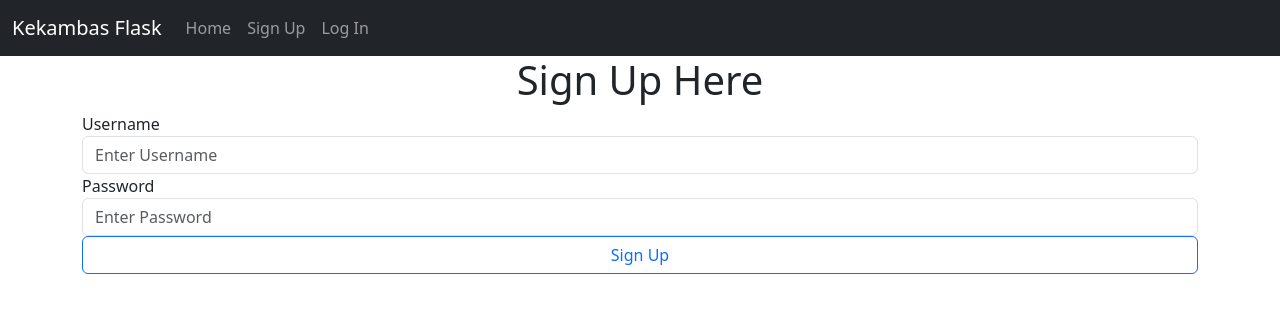
After one commit to bstanton773/kekambas-125_flask_intro, a Flask app: page /signup in a window 1280 px wide. The commit adds this page. Shown: the top 313 px of the page. Run offline with Flask 3, Linux system fonts and the light colour scheme.

Commit message:
Added base.html for template inheritance + signup route and template

```diff
--- a/app/routes.py
+++ b/app/routes.py
@@ -7,7 +7,6 @@ def index():
     countries = ['United States', 'Canada', 'Mexico', 'France', 'Egypt', 'China']
     return render_template('index.html', first_name='David', countries=countries)
 
-@app.route('/new')
-def new():
-    name = 'Brian' + ' ' + 'Stanton'
-    return f'This is a new route! How are you, {name}?'
+@app.route('/signup')
+def signup():
+    return render_template('signup.html')
--- /dev/null
+++ b/app/templates/base.html
@@ -0,0 +1,31 @@
+<!DOCTYPE html>
+<html lang="en">
+<head>
+    <meta charset="UTF-8">
+    <meta name="viewport" content="width=device-width, initial-scale=1.0">
+    <title>Flask Intro | {% block title %} Base {% endblock %}</title>
+    <link rel="stylesheet" href="https://cdn.jsdelivr.net/npm/bootstrap@5.3.1/dist/css/bootstrap.min.css">
+</head>
+<body>
+
+    {% include 'nav.html' %}
+
+    <div class="row">
+        <div class="col text-center">
+            {% block header %}
+            {% endblock header %}
+        </div>
+    </div>
+
+    <div class="container">
+        <div class="row">
+            <div class="col">
+                {% block content %}
+                {% endblock content %}
+            </div>
+        </div>
+    </div>
+
+    <script src="https://cdn.jsdelivr.net/npm/bootstrap@5.3.1/dist/js/bootstrap.bundle.min.js"></script>
+</body>
+</html>
--- a/app/templates/nav.html
+++ b/app/templates/nav.html
@@ -6,8 +6,8 @@
         </button>
         <div class="collapse navbar-collapse" id="navbarNavAltMarkup">
             <div class="navbar-nav">
-                <a class="nav-link" href="#">Home</a>
-                <a class="nav-link" href="#">Sign Up</a>
+                <a class="nav-link" href="{{ url_for('index') }}">Home</a>
+                <a class="nav-link" href="{{ url_for('signup') }}">Sign Up</a>
                 <a class="nav-link" href="#">Log In</a>
             </div>
         </div>
--- /dev/null
+++ b/app/templates/signup.html
@@ -0,0 +1,17 @@
+{% extends 'base.html' %}
+
+{% block title %} Sign Up {% endblock title %}
+
+{% block header %}
+    <h1>Sign Up Here</h1>
+{% endblock header %}
+
+{% block content %}
+    <form action="">
+        <label for="username">Username</label>
+        <input type="text" name="username" class="form-control" placeholder="Enter Username">
+        <label for="password">Password</label>
+        <input type="password" name="password" class="form-control" placeholder="Enter Password">
+        <input type="submit" value="Sign Up" class="btn btn-outline-primary w-100">
+    </form>
+{% endblock content %}
```
Also changed, not shown: app/templates/index.html (+6 -24 lines).
